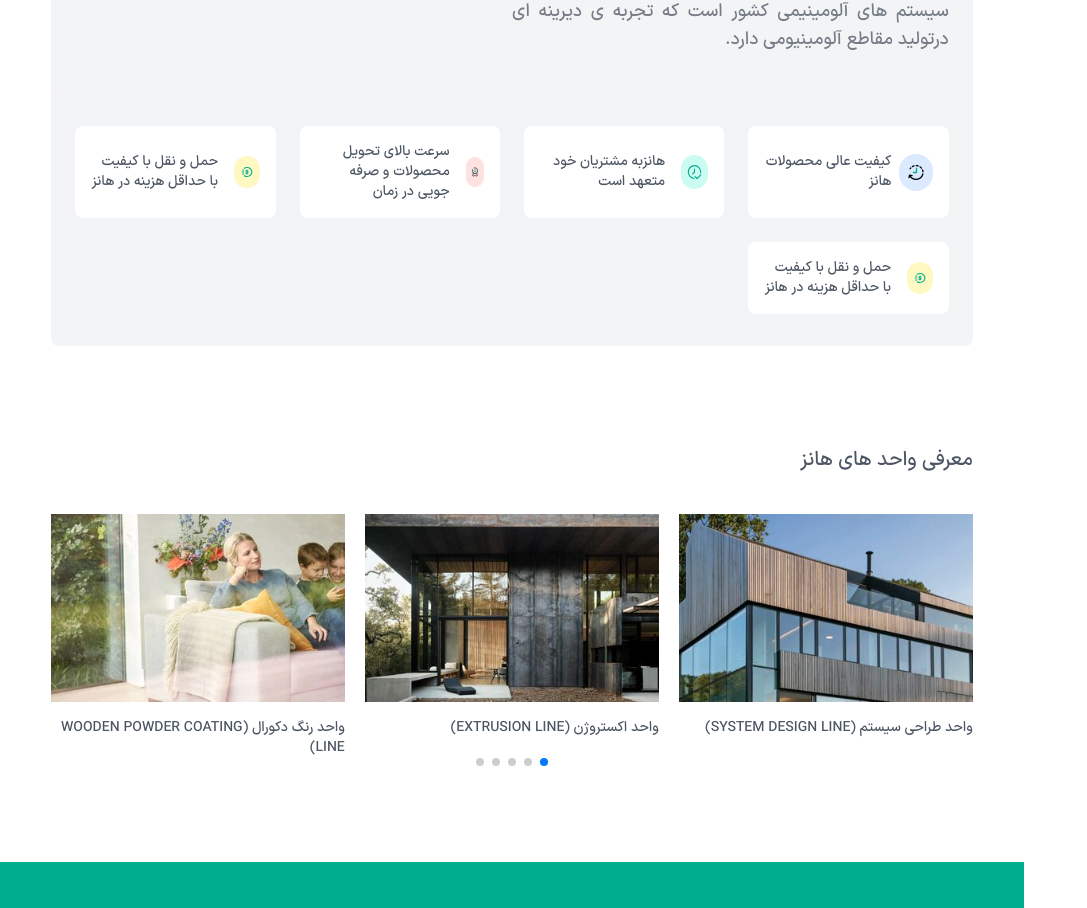
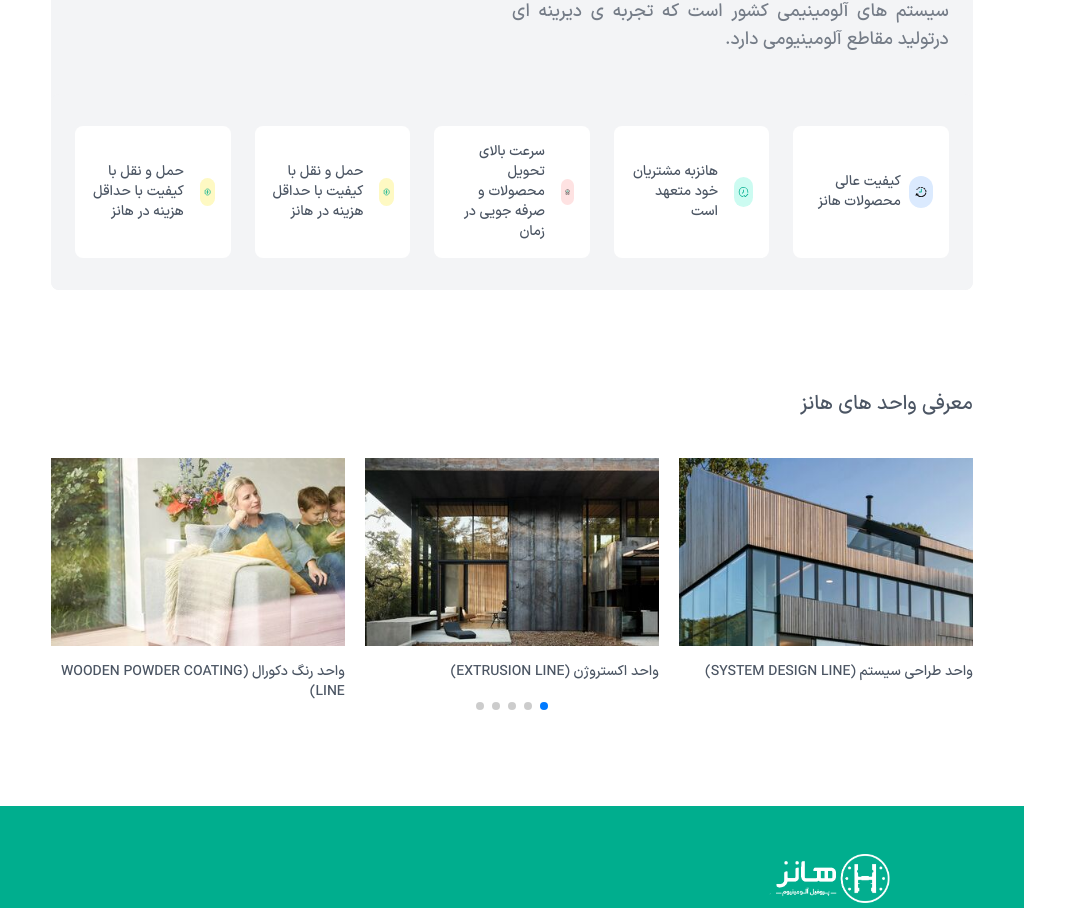
Before and after one commit to zahra-hsb/hanz-, a Next.js app: page / in a window 1280 px wide. Shown: the part 1318-2226 px from the top of the page, without its empty margins (0-1087 px from the left). Built offline with nearby package versions, Linux system fonts and the light colour scheme.

Commit message:
edit WhyHanzCarousel component

```diff
--- a/src/components/WhyHanzCard/index.jsx
+++ b/src/components/WhyHanzCard/index.jsx
@@ -24,7 +24,7 @@ const WhyHanzCarousel = () => {
                             چرا هانز
                         </h2> */}
 
-                        <div class="grid gap-6 my-8 md:grid-cols-2 xl:grid-cols-4">
+                        <div class="grid gap-6 my-8 md:grid-cols-2 xl:grid-cols-5">
                             <div class="flex items-center p-4 bg-white rounded-lg shadow-xs">
                                 <div class="py-[11px] ml-2 text-blue-500 bg-blue-100 rounded-full">
                                     {/* <svg class="w-5 h-5" fill="currentColor" viewBox="0 0 20 20">
@@ -88,7 +88,7 @@ const WhyHanzCarousel = () => {
                                         <circle cx="12" cy="8" r="7"></circle>
                                         <polyline points="8.21 13.89 7 23 12 20 17 23 15.79 13.88"></polyline>
                                     </svg> */}
-                                    <Image src={dollar} alt="" width={50} height={35} />
+                                    <Image src={dollar} alt="" width={40} height={35} />
                                 </div>
                                 <div>
                                     <p class="text-sm font-medium text-gray-600">
@@ -107,7 +107,7 @@ const WhyHanzCarousel = () => {
                                         <circle cx="12" cy="8" r="7"></circle>
                                         <polyline points="8.21 13.89 7 23 12 20 17 23 15.79 13.88"></polyline>
                                     </svg> */}
-                                    <Image src={dollar} alt="" width={50} height={35} />
+                                    <Image src={dollar} alt="" width={40} height={35} />
                                 </div>
                                 <div>
                                     <p class="text-sm font-medium text-gray-600">
```
